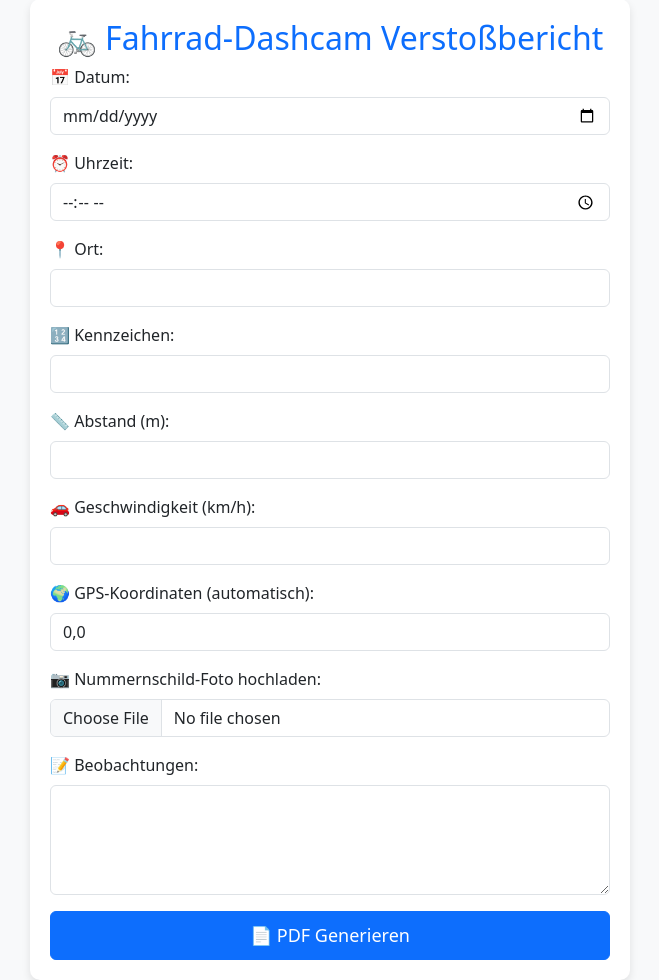
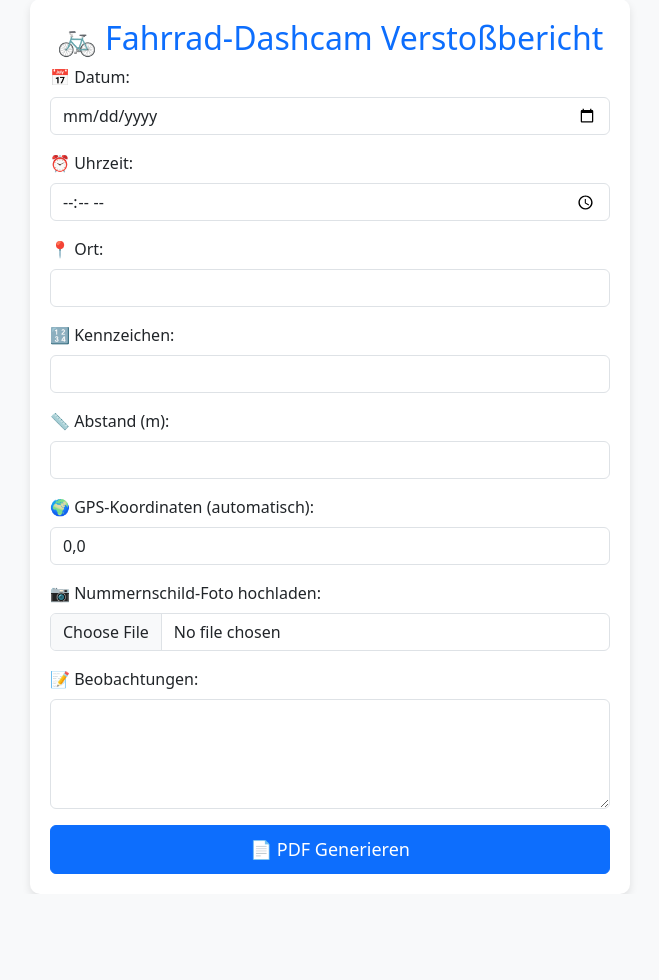
Before and after one commit to DanishKhan-pixel/-accident-report-gen, a Django app: page / in a window 1280 px wide. Shown: the part 49-1029 px from the top of the page, without its empty margins (310-969 px from the left). After the commit the page ends 943 px from the top, so only its background shows below. Run offline with Django 5.2, Linux system fonts and the light colour scheme; data that the repository does not hold is empty.

Commit message:
remove the speed field

```diff
--- a/bike_safety/reports/forms.py
+++ b/bike_safety/reports/forms.py
@@ -4,4 +4,4 @@ from .models import ViolationReport
 class ViolationReportForm(forms.ModelForm):
     class Meta:
         model = ViolationReport
-        fields = ['date', 'time', 'location', 'license_plate', 'distance', 'speed', 'gps', 'observations', 'photo']
+        fields = ['date', 'time', 'location', 'license_plate', 'distance',  'gps', 'observations', 'photo']
--- a/bike_safety/reports/templates/index.html
+++ b/bike_safety/reports/templates/index.html
@@ -69,10 +69,10 @@
                 <input type="number" class="form-control" id="distance" name="distance" required>
             </div>
 
-            <div class="mb-3">
+            <!-- <div class="mb-3">
                 <label for="speed" class="form-label">🚗 Geschwindigkeit (km/h):</label>
                 <input type="number" class="form-control" id="speed" name="speed" required>
-            </div>
+            </div> -->
 
             <div class="mb-3">
                 <label for="gps" class="form-label">🌍 GPS-Koordinaten (automatisch):</label>
--- a/bike_safety/reports/utils.py
+++ b/bike_safety/reports/utils.py
@@ -84,7 +84,7 @@ def generate_pdf(data):
 
     # Distance and Speed
     pdf.cell(0, 10, f"Abstand: {data['distance']} m", ln=True)
-    pdf.cell(0, 10, f"Geschwindigkeit: {data['speed']} km/h", ln=True)
+    # pdf.cell(0, 10, f"Geschwindigkeit: {data['speed']} km/h", ln=True)
 
     # GPS Coordinates
     pdf.cell(0, 10, f"GPS-Koordinaten: {data['gps']}", ln=True)
```
